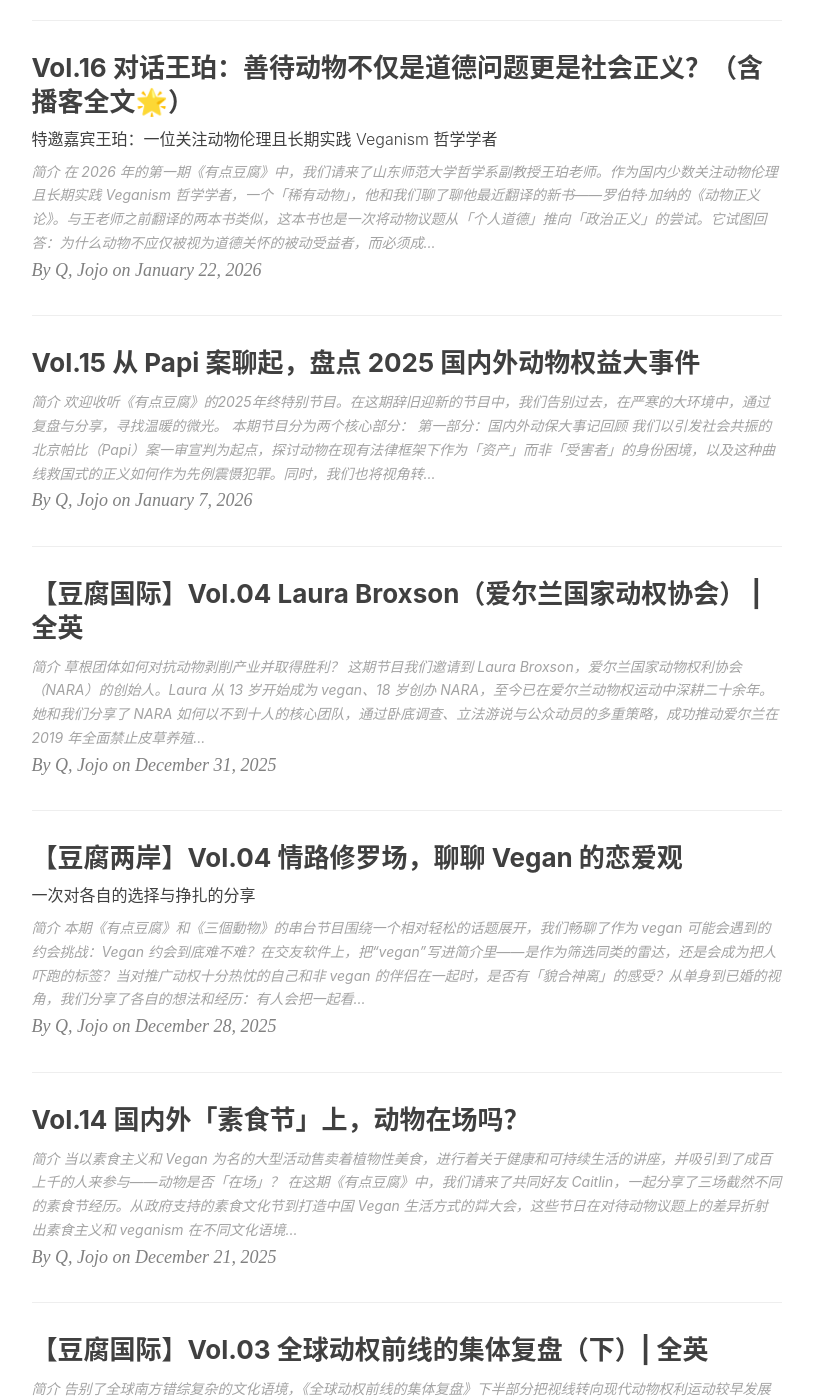
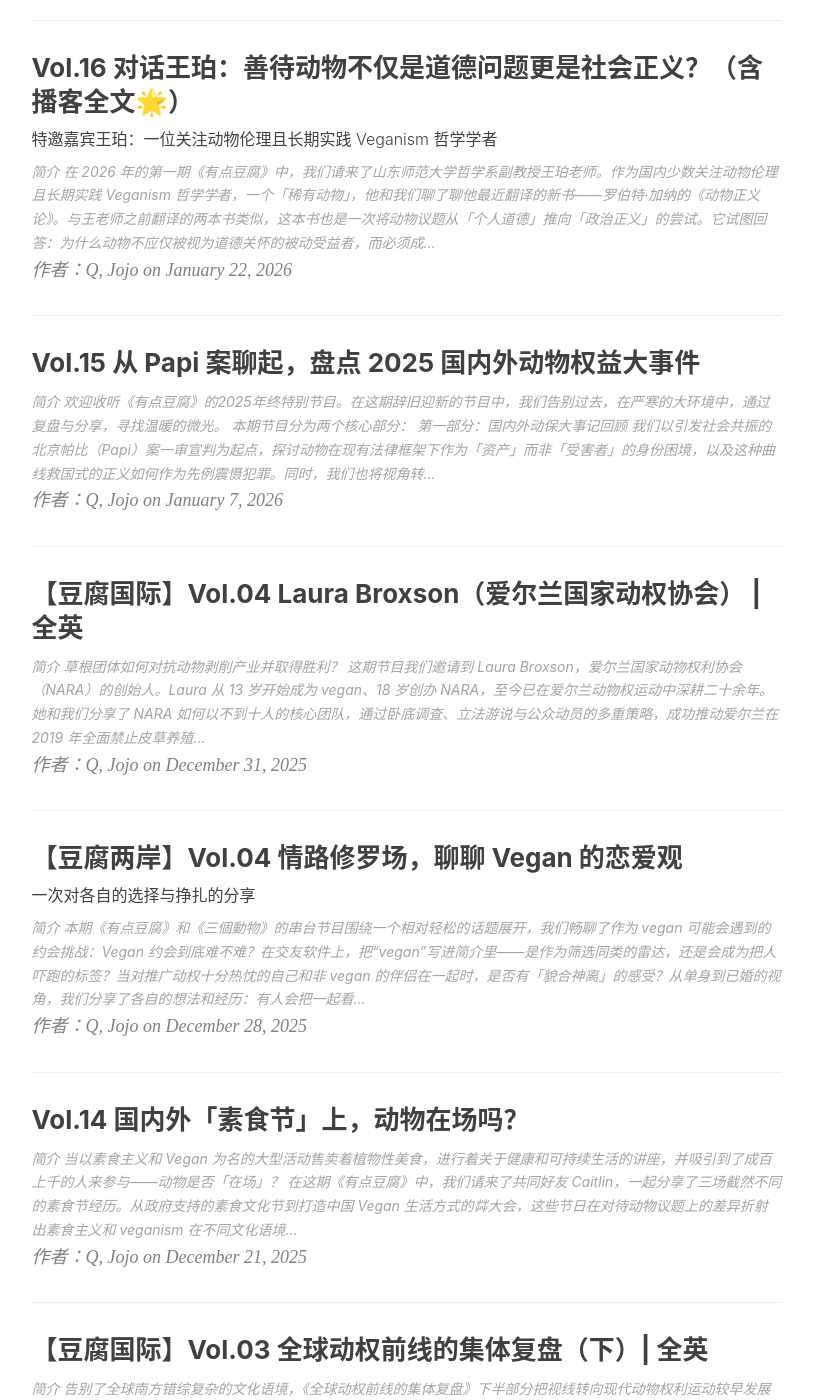
Before and after one commit to slightlytofu/slightlytofu.github.io, a Jekyll site: the page built from index.html, in a window 1280 px wide and 1400 px high, scrolled down 1465 px. Shown: the whole window, without its empty margins (136-950 px from the left). Built offline with Jekyll 4.4.1, drawn with Linux system fonts in a browser that asks for light colours; nearby versions of some CDN libraries; the list of posts is cut into pages by our own code; comment, search, counter and statistics services are not loaded; some of the changed text lies outside the part shown.

Commit message:
Translate 'By' author label to Chinese (作者：) on home page post list

```diff
--- a/index.html
+++ b/index.html
@@ -19,7 +19,7 @@ description: "A vegan podcast in Chinese."
         </div>
     </a>
     <p class="post-meta">
-        By {% if post.author %}{{ post.author }}{% else %}{{ site.title }}{% endif %} on {{ post.date | date: "%B %-d, %Y" }}
+        作者：{% if post.author %}{{ post.author }}{% else %}{{ site.title }}{% endif %} on {{ post.date | date: "%B %-d, %Y" }}
     </p>
 </div>
 <hr>
```
